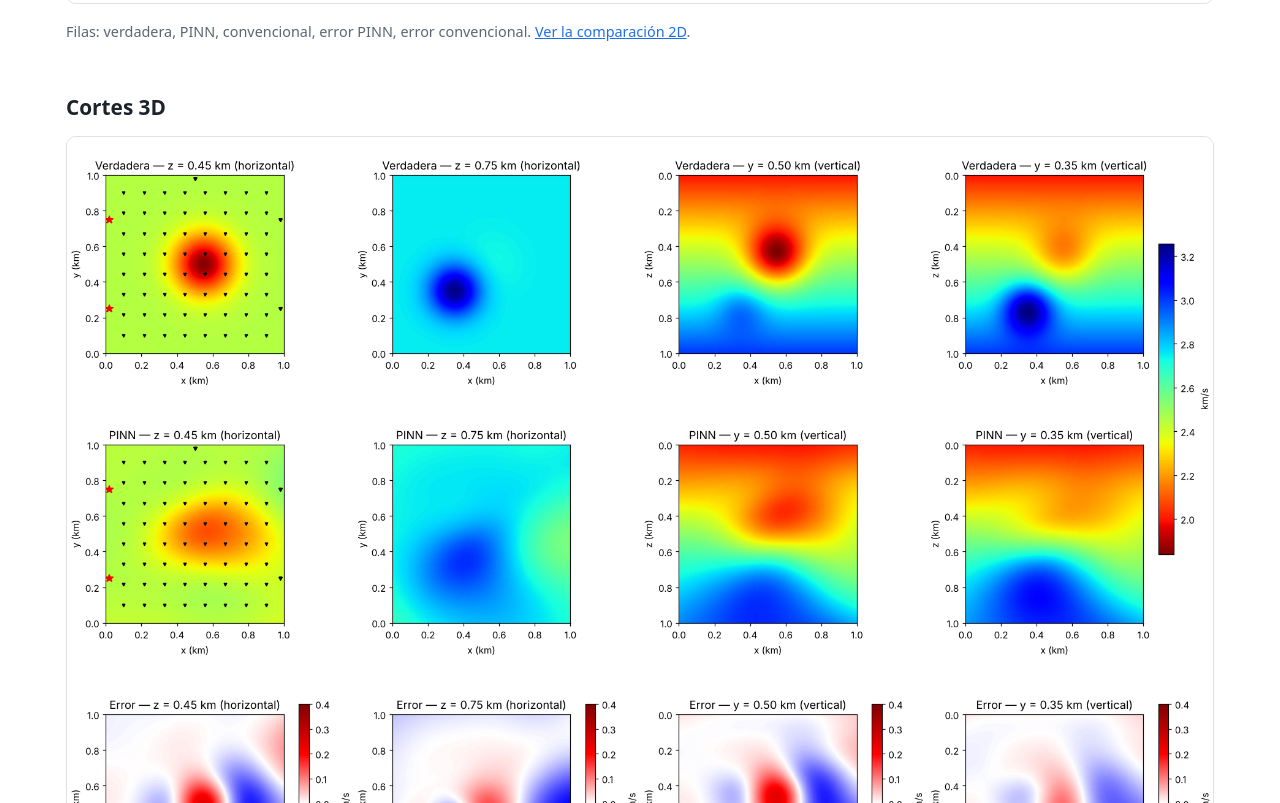
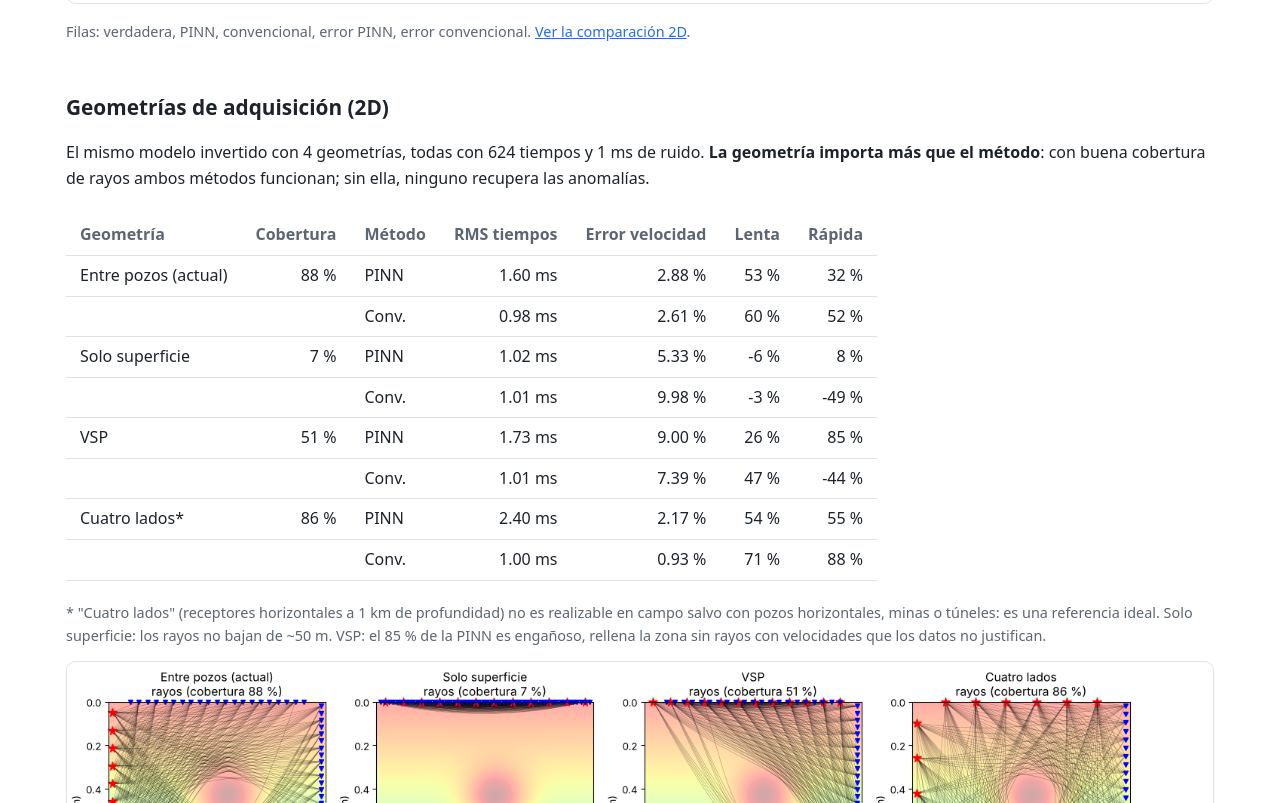
Before and after one commit to amoacodc/Tomografia-PINNs, a plain HTML site: page docs/index.html in a window 1280 px wide. Shown: the part 3184-3987 px from the top of the page. Drawn offline with Linux system fonts and the light colour scheme.

Commit message:
Sitio y README: comparación de geometrías de adquisición
Co-Authored-By: Claude Opus 5.5 <noreply@anthropic.com>
Claude-Session: https://claude.ai/code/session_011oZtG4uPRnabizAaa2QT14

```diff
--- a/docs/index.html
+++ b/docs/index.html
@@ -33,6 +33,7 @@
   table.cmp { border-collapse:collapse; margin:8px 0 12px; font-variant-numeric:tabular-nums; }
   table.cmp th, table.cmp td { padding:7px 14px; border-bottom:1px solid var(--line); text-align:right; white-space:nowrap; }
   table.cmp th:first-child, table.cmp td:first-child { text-align:left; }
+  table.cmp td:nth-child(3), table.cmp th:nth-child(3) { text-align:left; }
   table.cmp thead th { color:var(--muted); font-weight:600; }
   footer { margin-top:56px; color:var(--muted); font-size:.9rem; }
   @media (max-width:700px) { .frame iframe { height:480px; } h1 { font-size:1.6rem; } }
@@ -85,6 +86,28 @@
   <p class="hint">Filas: verdadera, PINN, convencional, error PINN, error convencional.
   <a href="img/comparacion_2d.png">Ver la comparación 2D</a>.</p>
 
+  <h2>Geometrías de adquisición (2D)</h2>
+  <p>El mismo modelo invertido con 4 geometrías, todas con 624 tiempos y 1&nbsp;ms de ruido. <b>La geometría importa más
+  que el método</b>: con buena cobertura de rayos ambos métodos funcionan; sin ella, ninguno recupera las anomalías.</p>
+  <div class="tablewrap"><table class="cmp">
+    <thead><tr><th>Geometría</th><th>Cobertura</th><th>Método</th><th>RMS tiempos</th><th>Error velocidad</th><th>Lenta</th><th>Rápida</th></tr></thead>
+    <tbody>
+      <tr><td>Entre pozos (actual)</td><td>88 %</td><td>PINN</td><td>1.60 ms</td><td>2.88 %</td><td>53 %</td><td>32 %</td></tr>
+      <tr><td></td><td></td><td>Conv.</td><td>0.98 ms</td><td>2.61 %</td><td>60 %</td><td>52 %</td></tr>
+      <tr><td>Solo superficie</td><td>7 %</td><td>PINN</td><td>1.02 ms</td><td>5.33 %</td><td>-6 %</td><td>8 %</td></tr>
+      <tr><td></td><td></td><td>Conv.</td><td>1.01 ms</td><td>9.98 %</td><td>-3 %</td><td>-49 %</td></tr>
+      <tr><td>VSP</td><td>51 %</td><td>PINN</td><td>1.73 ms</td><td>9.00 %</td><td>26 %</td><td>85 %</td></tr>
+      <tr><td></td><td></td><td>Conv.</td><td>1.01 ms</td><td>7.39 %</td><td>47 %</td><td>-44 %</td></tr>
+      <tr><td>Cuatro lados*</td><td>86 %</td><td>PINN</td><td>2.40 ms</td><td>2.17 %</td><td>54 %</td><td>55 %</td></tr>
+      <tr><td></td><td></td><td>Conv.</td><td>1.00 ms</td><td>0.93 %</td><td>71 %</td><td>88 %</td></tr>
+    </tbody>
+  </table></div>
+  <p class="hint">* "Cuatro lados" (receptores horizontales a 1&nbsp;km de profundidad) no es realizable en campo salvo con pozos
+  horizontales, minas o túneles: es una referencia ideal. Solo superficie: los rayos no bajan de ~50&nbsp;m. VSP: el 85&nbsp;%
+  de la PINN es engañoso, rellena la zona sin rayos con velocidades que los datos no justifican.</p>
+  <img src="img/geometrias_2d.png" alt="Rayos, modelos PINN y convencional y sus errores para cada geometría" loading="lazy">
+  <p class="hint">Filas: rayos, PINN, convencional, error PINN, error convencional.</p>
+
   <h2>Cortes 3D</h2>
   <img src="img/cortes_3d.png" alt="Cortes horizontales y verticales del modelo 3D: verdadero, PINN y error" loading="lazy">
 
```
Also changed, not shown: docs/img/geometrias_2d.png (added), 1 other file.
